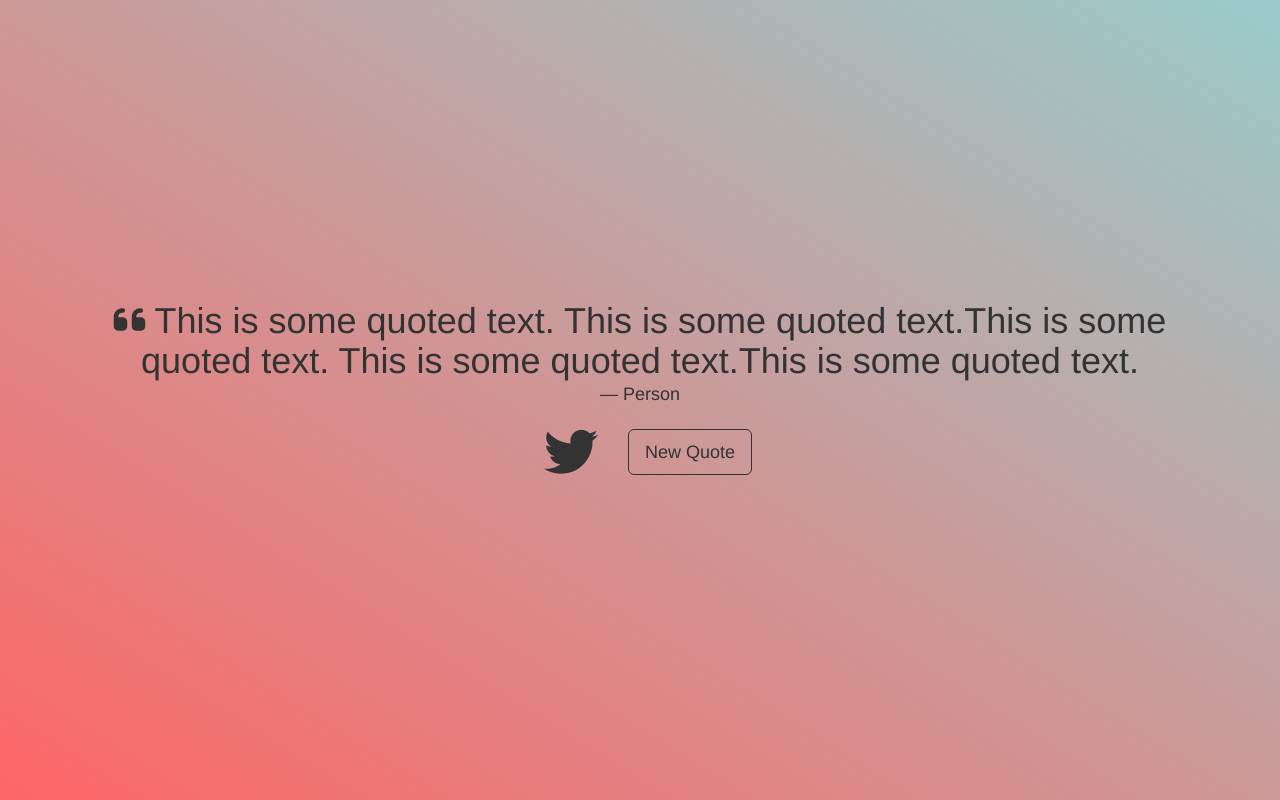
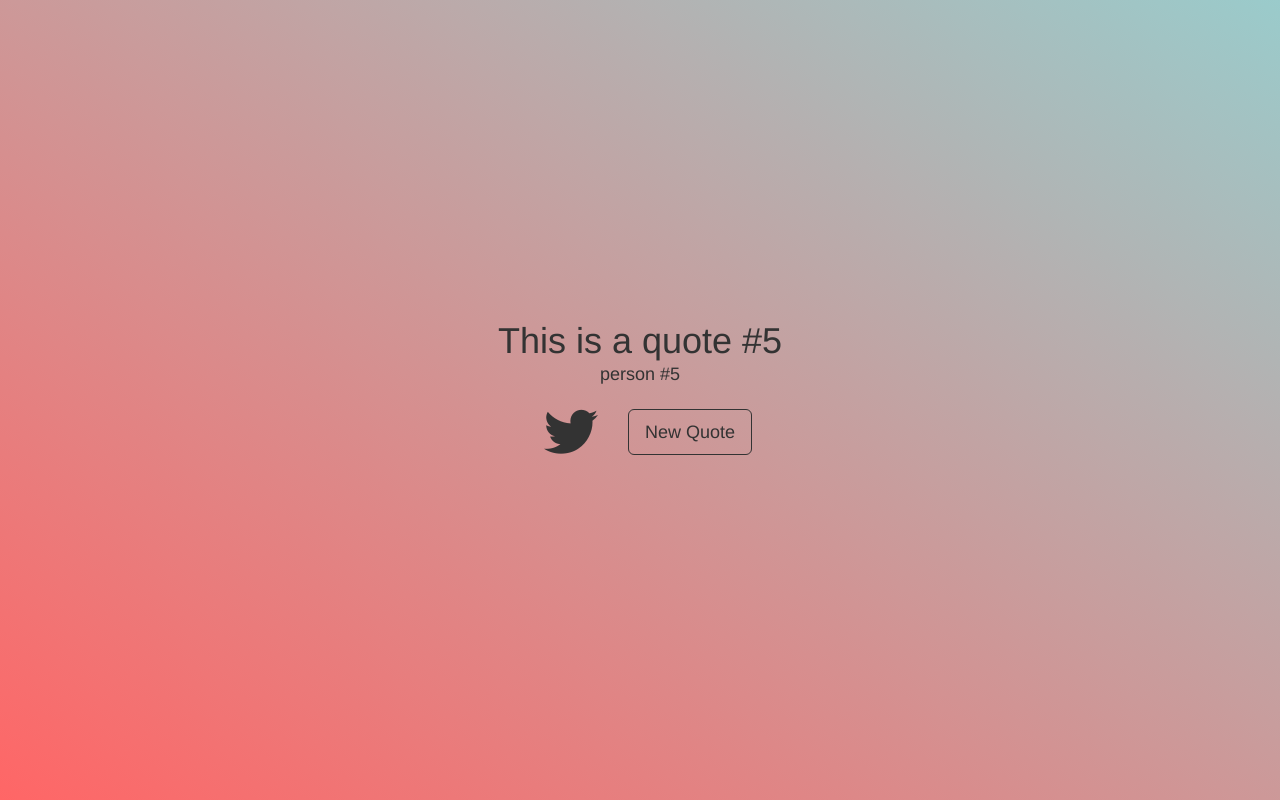
Before and after one commit to quotr/quotr.github.io, a plain HTML site: page index.html in a window 1280 px wide. Both pictures are taken after a click on the button "New Quote". Drawn offline with nearby package versions, Linux system fonts and the light colour scheme.

Commit message:
created an array of quote objects for testing. quotes now randomly change on #new-quote button click

```diff
--- a/index.html
+++ b/index.html
@@ -26,11 +26,11 @@
     <div class="outer">
       <div class="middle">
         <div class="container inner">
-          <h1 class="inner__text-color"><i class="fa fa-quote-left" aria-hidden="true"></i> This is some quoted text. This is some quoted text.This is some quoted text. This is some quoted text.This is some quoted text.</h1>
-          <h4 class="inner__text-color">&mdash; Person</h4>
+          <h1 id="quote" class="inner__text-color"><i class="fa fa-quote-left" aria-hidden="true"></i> This is some quoted text. This is some quoted text.This is some quoted text. This is some quoted text.This is some quoted text.</h1>
+          <h4 id="person" class="inner__text-color">&mdash; Person</h4>
           <p>
             <a class="btn btn-lg inner__text-color" style="border-width: 0px !important;" href="https://twitter.com/intent/tweet?hashtags=undertale&url=https%3A%2F%2Fquotr.github.io&via=superafable&text=, quotes%20from%20UnderTale." role="button"><i class="fa fa-twitter fa-3x" aria-hidden="true"></i></a>
-            <a class="btn btn-lg inner__text-color" href="#" role="button">New Quote</a>
+            <a id="new-quote" class="btn btn-lg inner__text-color" href="#" role="button">New Quote</a>
           </p>
         </div>
       </div>
--- a/js/main.js
+++ b/js/main.js
@@ -26,6 +26,19 @@
 	var g_animating = false;
 	var g_fontColor = '#fff';
 	var FONT_LIGHT_THRESHOLD = 60;
+	var g_arrQuotes = [];
+
+	// build the quote library
+	for ( let i = 0; i < 10; ++i ) {
+		g_arrQuotes.push({'quote': 'This is a quote #'+i, 'person': 'person #'+i});
+	}
+
+	// grab a new quote on #new-quote button click
+	$('#new-quote').on('click.getQuote', function() {
+		var index = ( Math.random() * g_arrQuotes.length ) >> 0;
+		$('#quote').text(g_arrQuotes[index].quote);
+		$('#person').text(g_arrQuotes[index].person);
+	});
 
 	// mousemoves change background colour
 	$(document).on('mousemove.bkg', function(e) {
```
